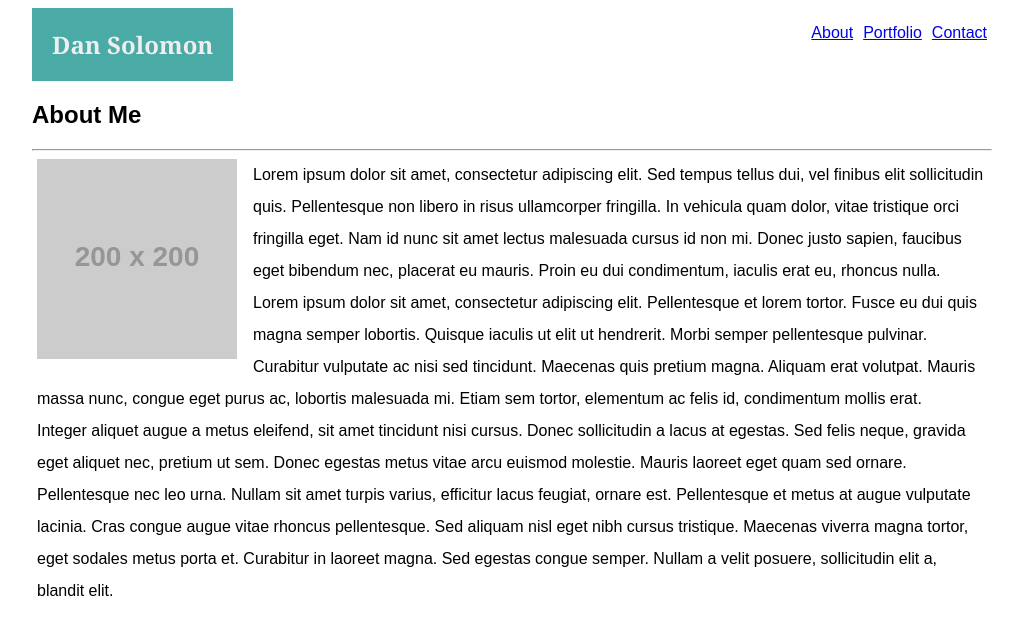
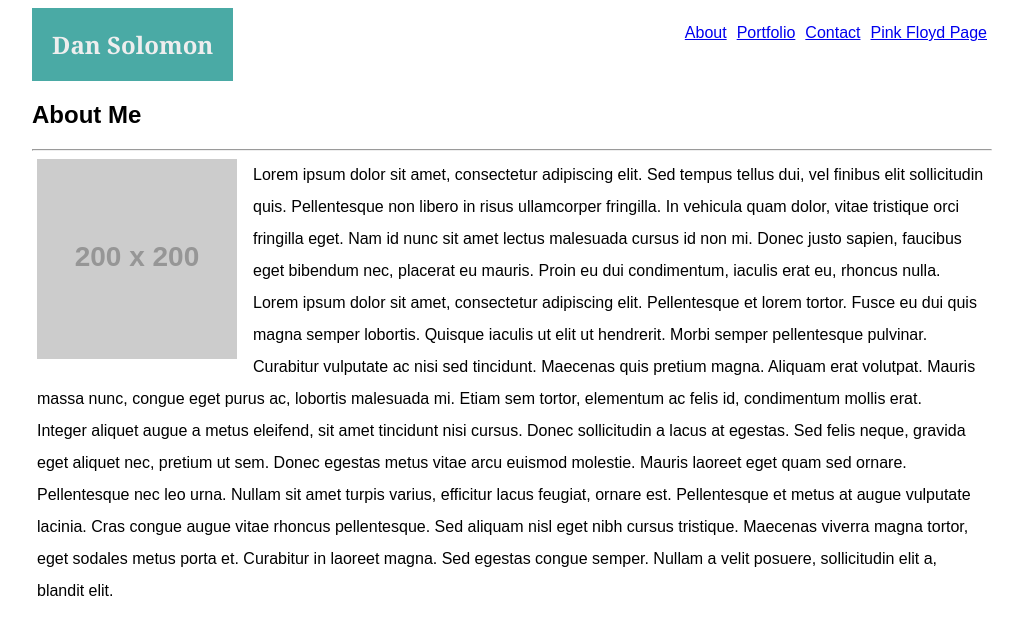
Before and after one commit to DanRSolomon/DanRSolomon.github.io, a plain HTML site: page index.html in a window 1280 px wide. Shown: the whole page, without its empty margins (18-1041 px from the left). Drawn offline with Linux system fonts and the light colour scheme; placeholder pictures from the web are drawn by us.

Commit message:
added pink floyd link

```diff
--- a/index.html
+++ b/index.html
@@ -20,6 +20,7 @@
                     <li> <a href="index.html">About</a> </li>
                     <li> <a href="portfolio.html">Portfolio</a> </li>
                     <li> <a href="contact.html">Contact</a> </li>
+                    <li> <a href="https://danrsolomon.github.io/Project-01/">Pink Floyd Page</a></li>
                 </ul>
             </section>
 
```
